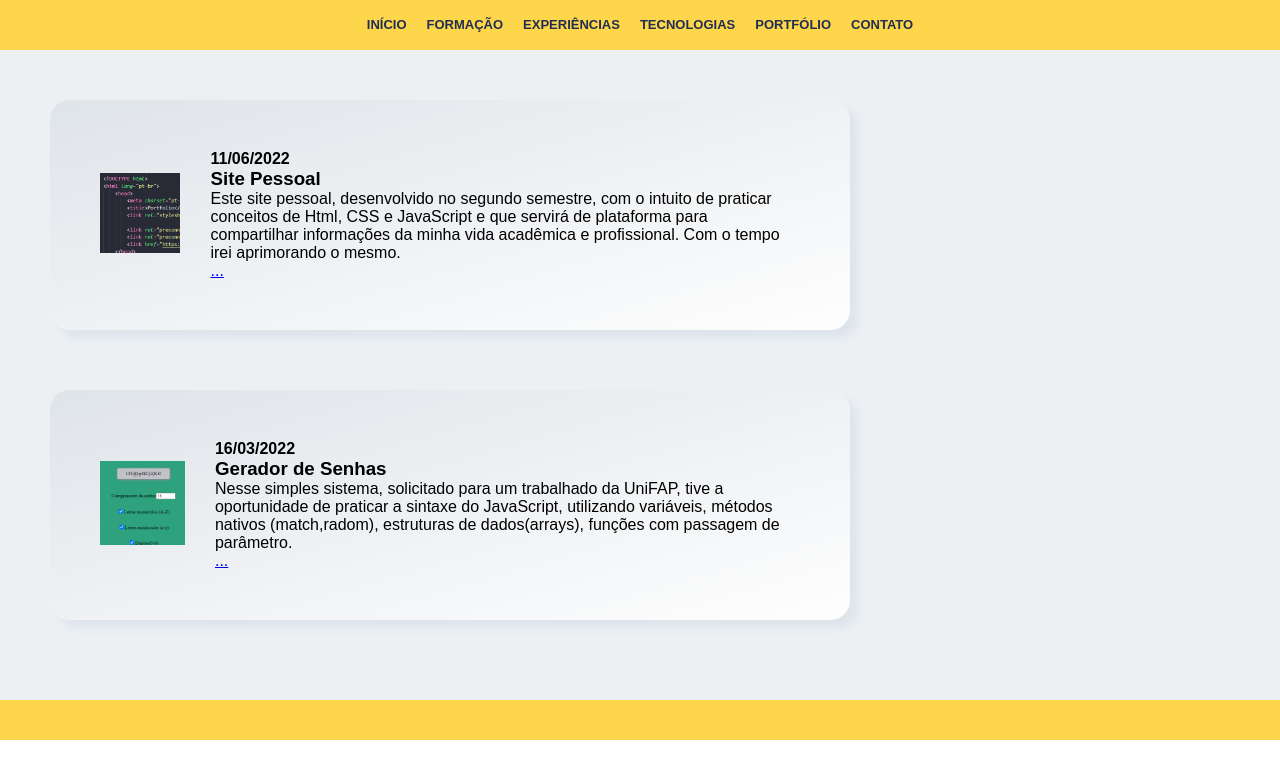
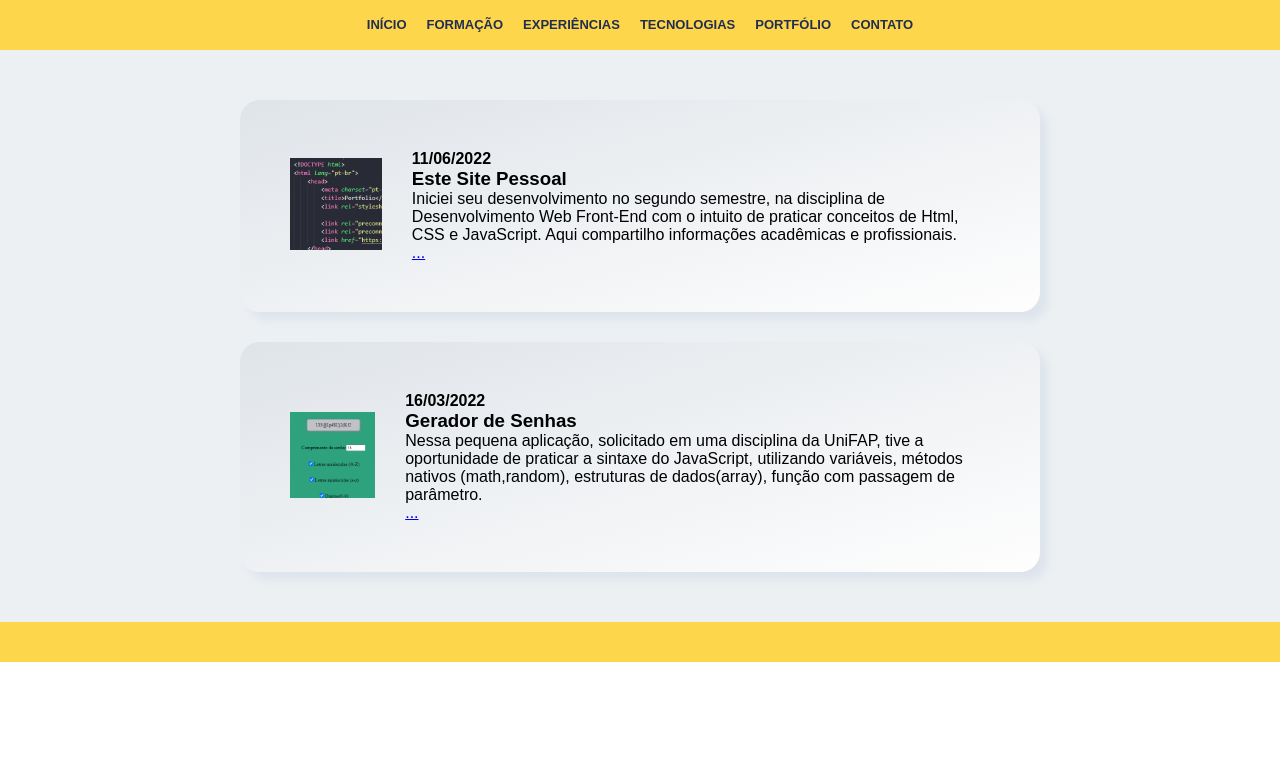
Before and after one commit to luizlopesbr/luizlopesdev, a plain HTML site: page secoes/portfolio.html in a window 1280 px wide. Drawn offline with Linux system fonts and the light colour scheme; a web font is replaced by a local one.

Commit message:
Correção textual

```diff
--- a/css/portfolio.css
+++ b/css/portfolio.css
@@ -45,11 +45,7 @@ html {
     text-transform: uppercase;
     font-family: 'Monda', sans-serif;
 }
-/*
-.cabecalho ul li a:hover{
-    border-bottom: 2px solid #DF2935;
-  }
-*/
+
 .cabecalho ul li::after{
     content: '';
     width: 0%;
@@ -74,6 +70,10 @@ html {
     flex-direction: column;
     gap: 30px;
     justify-content: center;
+
+}
+.container:nth-child(1){
+    margin-bottom: 30px;
 }
 .fundo{
     max-width: 700px;
@@ -85,10 +85,8 @@ html {
     box-shadow: 8px 8px 8px #dee4ec;
     padding: 50px;
     border-radius: 20px;
-    margin-bottom: 30px;
-    gap:30px
-
-
+    margin: auto;
+    gap: 30px;
 }
 
 .fundo:hover{
--- a/secoes/portfolio.html
+++ b/secoes/portfolio.html
@@ -38,8 +38,8 @@
                 </div>
                 <div class="descricao">
                   <h4>11/06/2022</h4>
-                  <h3>Site Pessoal</h3>
-                  <p>Este site pessoal, desenvolvido no segundo semestre, com o intuito de praticar conceitos de Html, CSS e JavaScript e que servirá de plataforma para compartilhar informações da minha vida acadêmica e profissional. Com o tempo irei aprimorando o mesmo.</p>
+                  <h3>Este Site Pessoal</h3>
+                  <p>Iniciei seu desenvolvimento no segundo semestre, na disciplina de Desenvolvimento Web Front-End com o intuito de praticar conceitos de Html, CSS e JavaScript. Aqui compartilho informações acadêmicas e profissionais.</p>
                   <p><a href="https://github.com/luizlopesbr/luizlopesdev" target="_blank">...</a></p>
                 </div>
               </div>
@@ -52,7 +52,7 @@
                 <div class="descricao">
                   <h4>16/03/2022</h4>
                   <h3>Gerador de Senhas</h3>
-                  <p>Nesse simples sistema, solicitado para um trabalhado da UniFAP, tive a oportunidade de praticar a sintaxe do JavaScript, utilizando variáveis, métodos nativos (match,radom), estruturas de dados(arrays), funções com passagem de parâmetro.</p>
+                  <p>Nessa pequena aplicação, solicitado em uma disciplina da UniFAP, tive a oportunidade de praticar a sintaxe do JavaScript, utilizando variáveis, métodos nativos (math,random), estruturas de dados(array), função com passagem de parâmetro.</p>
                   <p><a href="https://github.com/luizlopesbr/Gerador-de-Senhas-" target="_blank">...</a></p>
                 </div>
               </div>
```
Also changed, not shown: index.html (+3 -3 lines).
